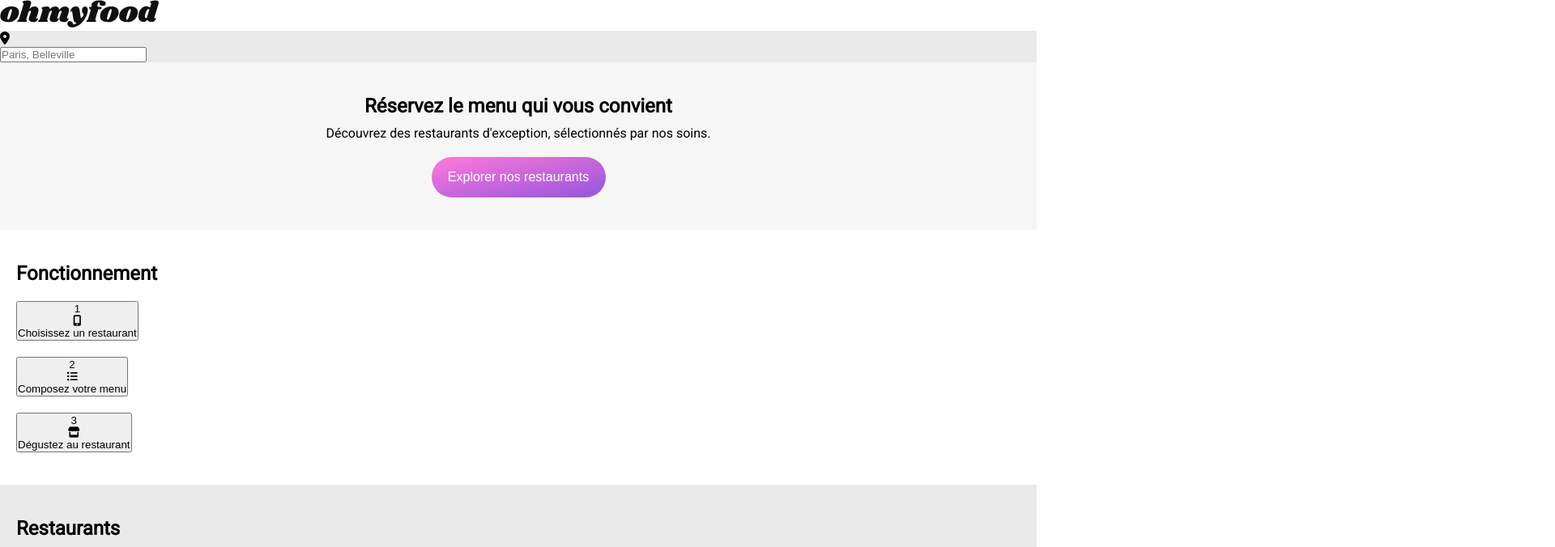
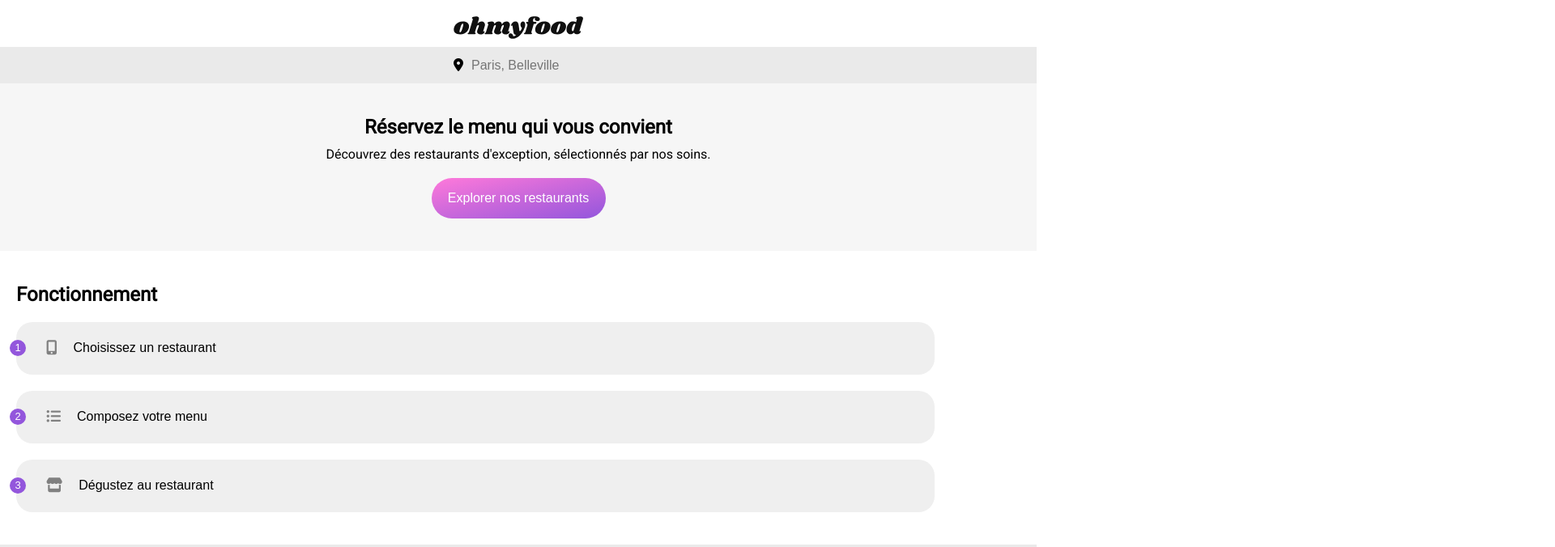
Before and after one commit to 21011988/MarieHomasson_3_04022021, a plain HTML site: page acceuil.html in a window 1280 px wide. Shown: the top 676 px of the page at 81% size, 1920 px wide, since content can reach past the window. Drawn offline with nearby package versions, Linux system fonts and the light colour scheme; files that its build step writes are made by us from their sources; a web font is replaced by a local one.

Commit message:
Commit Main et Map css remplace les précédents

```diff
--- a/SASS/main.scss
+++ b/SASS/main.scss
@@ -1,5 +1,4 @@
-@import "acceuil";
-@import "footer";
-@import "global";
-@import "menus";
-@import "headermenu";
+@import "_global";
+@import "_acceuil";
+@import "_menus";
+@import "_footer";
```
Also changed, not shown: SASS/main.css (added), 1 other file.
